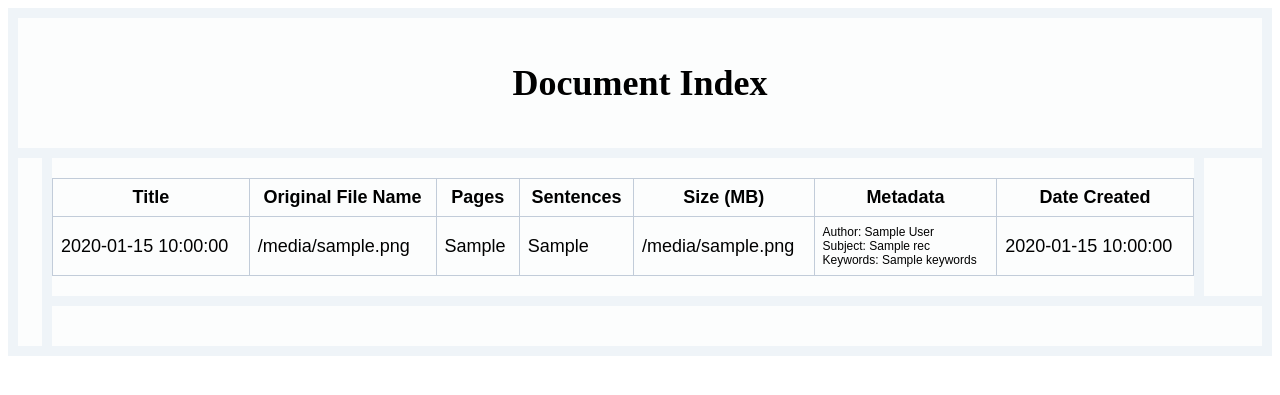
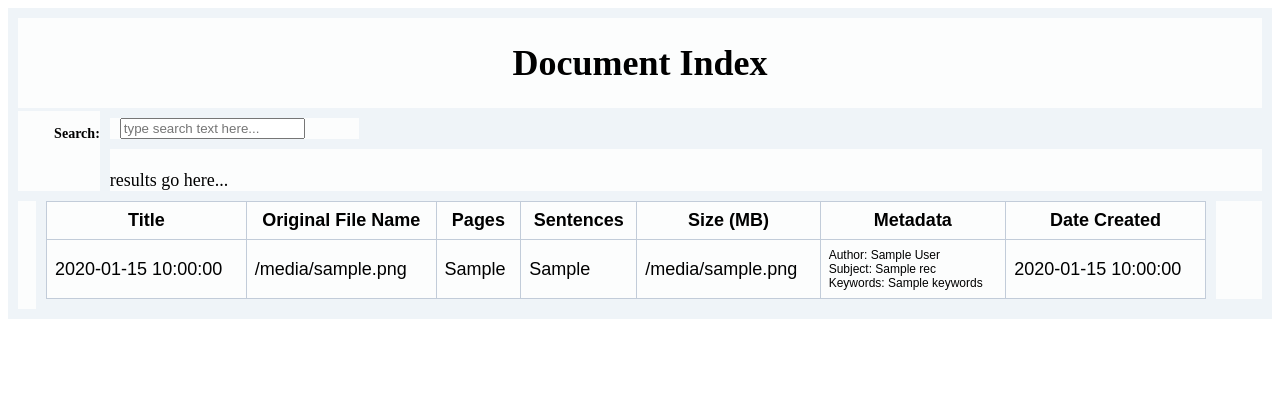
Before and after one commit to IMTorgOpenDataTools/doc-metadata-extract, a Python web app: template doc_extract/templates/index.html in a window 1280 px wide. Shown: the top 395 px of the page. Run offline with Jinja, Linux system fonts and the light colour scheme; the template is opened without the code that fills it: most values are stand-ins (such as "Sample title", 1, 10 or a date in 2020); some libraries are stand-ins or nearby versions.

Commit message:
add lunr search of documents

```diff
--- a/doc_extract/templates/index.html
+++ b/doc_extract/templates/index.html
@@ -27,6 +27,22 @@ https://stackoverflow.com/questions/21626048/unable-to-pass-jinja2-variables-int
             grid-area: header;
         }
 
+        .item11 {
+            grid-area: placeholder_left;
+        }
+
+        .item12 {
+            grid-area: search;
+        }
+
+        .item13 {
+            grid-area: placeholder_right;
+        }
+
+        .item14 {
+            grid-area: results;
+        }
+
         .item2 {
             grid-area: menu;
         }
@@ -45,7 +61,7 @@ https://stackoverflow.com/questions/21626048/unable-to-pass-jinja2-variables-int
 
         .grid-container {
             display: grid;
-            grid-template-areas: 'header header header header header header' 'menu main main main right right' 'menu footer footer footer footer footer';
+            grid-template-areas: 'header header header header header header header header' 'placeholder_left placeholder_left search search search placeholder_right placeholder_right placeholder_right' 'placeholder_left placeholder_left results results results results results results' 'menu main main main main main right right' 'menu footer footer footer footer footer footer footer';
             gap: 10px;
             background-color: #eff4f8;
             padding: 10px;
@@ -54,8 +70,29 @@ https://stackoverflow.com/questions/21626048/unable-to-pass-jinja2-variables-int
         .grid-container>div {
             background-color: rgba(255, 255, 255, 0.8);
             text-align: center;
-            padding: 20px 0;
+            /*padding: 20px 0;*/
             font-size: 18px;
+        }
+
+        .grid-container>div.search {
+            text-align: right;
+            font-size: 12px;
+            margin-top: -7px;
+        }
+
+        .grid-container>div.search_box {
+            padding-left: 10px;
+            text-align: left;
+            font-size: 12px;
+        }
+
+        .grid-container>div.search_box>input {
+            line-height: 100%;
+        }
+
+        .grid-container>div.results {
+            text-align: left;
+            white-space: pre-line;
         }
 
         table {
@@ -104,6 +141,25 @@ https://stackoverflow.com/questions/21626048/unable-to-pass-jinja2-variables-int
         <div class="item1">
             <h1>Document Index</h1>
         </div>
+
+        <div class="item11 search">
+            <h3>Search: </h3>
+        </div>
+
+        <div class="item12 search_box">
+            <input type="text" class="form-control" id="search-field" oninput="search()" placeholder="type search text here..." />
+            <!--
+            <span class="input-group-btn">
+            <button class="btn btn-default" type="button" id="search-button">Search</button>
+            -->
+            </span>
+        </div>
+
+        <div class="item14 results" id="results">
+            results go here...
+        </div>
+
+
         <div class="item2">
             <div id="vm">
                 <!--<p>[[ greeting ]]</p>-->
@@ -173,12 +229,94 @@ https://stackoverflow.com/questions/21626048/unable-to-pass-jinja2-variables-int
         }).mount('#btn')
     </script>
 
+
     <script>
+        function myFunction() {
+            let text = document.getElementById("search-field").value;
+            document.getElementById("results").innerHTML = "You wrote: " + text;
+        }
+
+        //if ((true)) {
+        records = '{{records | tojson | safe}}'
         data = '{{lunr_index | tojson | safe}}'
-        var idx = lunr.Index.load(JSON.parse(data))
+        var Files = JSON.parse(records)
+        var lunrIndex = lunr.Index.load(JSON.parse(data))
+
+        /*
+        Once we have the response we are initializing lunr. The fields that we pass into lunr
+        must match the fields present in the JSON file. Then we loop through the JSON array and
+        add each object into lunr.
+
+        document.getElementById("search-button").onclick = function() {
+            search();
+        };
+        */
+
+
+        /*
+        Onclick handler for search button
+        When we call search, we will call the search function on lunr with the parameters from
+        the input. Lunr is going to return an array containing a score and URL. We are using the
+        filter function to match that with the items from the response (saved in allposts) so
+        that we can grab the title as well.
+        I am doing another filter at the end to remove all the null elements.
+        */
+        function search() {
+            //document.getElementById("results").innerHTML = "";
+            let query = document.getElementById("search-field").value;
+            let results = lunrIndex.search(query).map(result => {
+                return Files.filter(file => {
+                    return String(file.id) === result.ref; //&& result.score > .4;
+                })[0];
+            });
+            results = results.filter(p => {
+                if (p) {
+                    return true;
+                }
+            });
+            displayResults = results.map(p => (p.text + '\n'))
+            document.getElementById("results").innerHTML = displayResults;
+        }
+
+        /*
+        let totalResults;
+        results = results.filter(p => {
+            if (p) {
+                return true;
+            }
+        });*/
+
+
+        /*
+            Write the output to the DOM
+
+            document.createElement("h1");
+            for (let i = 0; i < 20 && i < results.length; i++) {
+                let header = document.createElement("h2");
+                let anchor = document.createElement("a");
+                anchor.setAttribute("href", results[i].uri);
+                anchor.innerText = results[i].title;
+                header.appendChild(anchor);
+                document.getElementById("results").appendChild(header);
+                document.getElementById("found").innerText = `Found ${
+                results.length
+              } results - showing ${i + 1}`;
+            }
+        }
+        /*
+        document
+            .getElementById("search-field")
+            .addEventListener("keydown", function(event) {
+                if (event.key === "Enter") {
+                    event.preventDefault();
+                    search();
+                }
+            });
+        */
+        //}
     </script>
 
-    </script>
+
 </body>
 
 </html>
```
Also changed, not shown: tests/html/index_out.html (+143 -5 lines), tests/test_report.py (+1 -1 lines).
